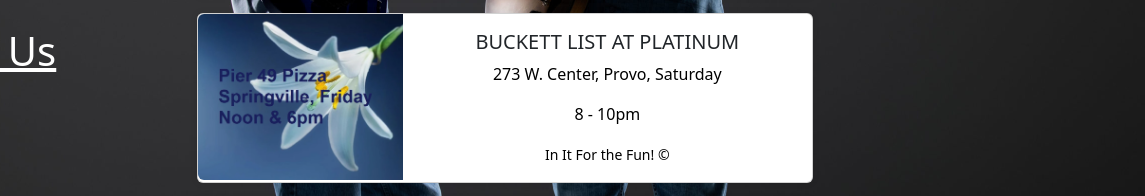
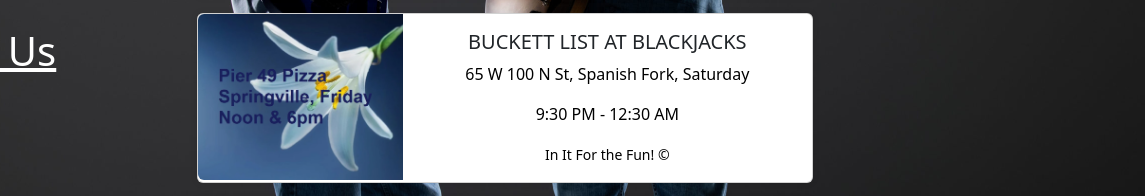
Before and after one commit to rickrmfjens/rickrmfjens.github.io, a plain HTML site: page index.html in a window 1280 px wide. Shown: the part 357-553 px from the top of the page, 135-1280 px from the left. Drawn offline with nearby package versions, Linux system fonts and the light colour scheme.

Commit message:
Update index.html

```diff
--- a/index.html
+++ b/index.html
@@ -10,6 +10,7 @@
         <script src="https://cdn.jsdelivr.net/npm/bootstrap@5.3.0-alpha1/dist/js/bootstrap.bundle.min.js" integrity="sha384-w76AqPfDkMBDXo30jS1Sgez6pr3x5MlQ1ZAGC+nuZB+EYdgRZgiwxhTBTkF7CXvN" crossorigin="anonymous"></script>
     </head>
     <body>
+        <!-- Main Menu -->
         <nav class="navbar navbar-expand-lg" data-bs-theme="dark">
             <div class="container-fluid">
                 <button class="navbar-toggler" type="button" data-bs-toggle="collapse" data-bs-target="#mainNavbar" aria-controls="mainNavbar" aria-expanded="false" aria-label="Toggle navigation">
@@ -37,6 +38,7 @@
             </div>
           </nav>
 
+        <!-- Left Menu -->
           <div class="container">
             <div class="row">
                 <div class="col-md-3">
@@ -82,6 +84,7 @@
                         </div>
                     </div>
 
+                    <!-- Announcements -->
                      <div class="card mb-3 col-md-12 event-post">
                         <div class="row g-0">
                           <div class="col-md-4">
@@ -89,9 +92,9 @@
                           </div>
                           <div class="col-md-8">
                             <div class="card-body">
-                              <h5 class="card-title">BUCKETT LIST AT PLATINUM</h5>
-                              <p class="card-text">273 W. Center, Provo, Saturday</p>
-                              <p class="card-text">8 - 10pm</p>
+                              <h5 class="card-title">BUCKETT LIST AT BLACKJACKS</h5>
+                              <p class="card-text">65 W 100 N St, Spanish Fork, Saturday</p>
+                              <p class="card-text">9:30 PM - 12:30 AM</p>
                               <p class="card-text"><small>In It For the Fun! &copy;</small></p>
                             </div>
                           </div>
```
